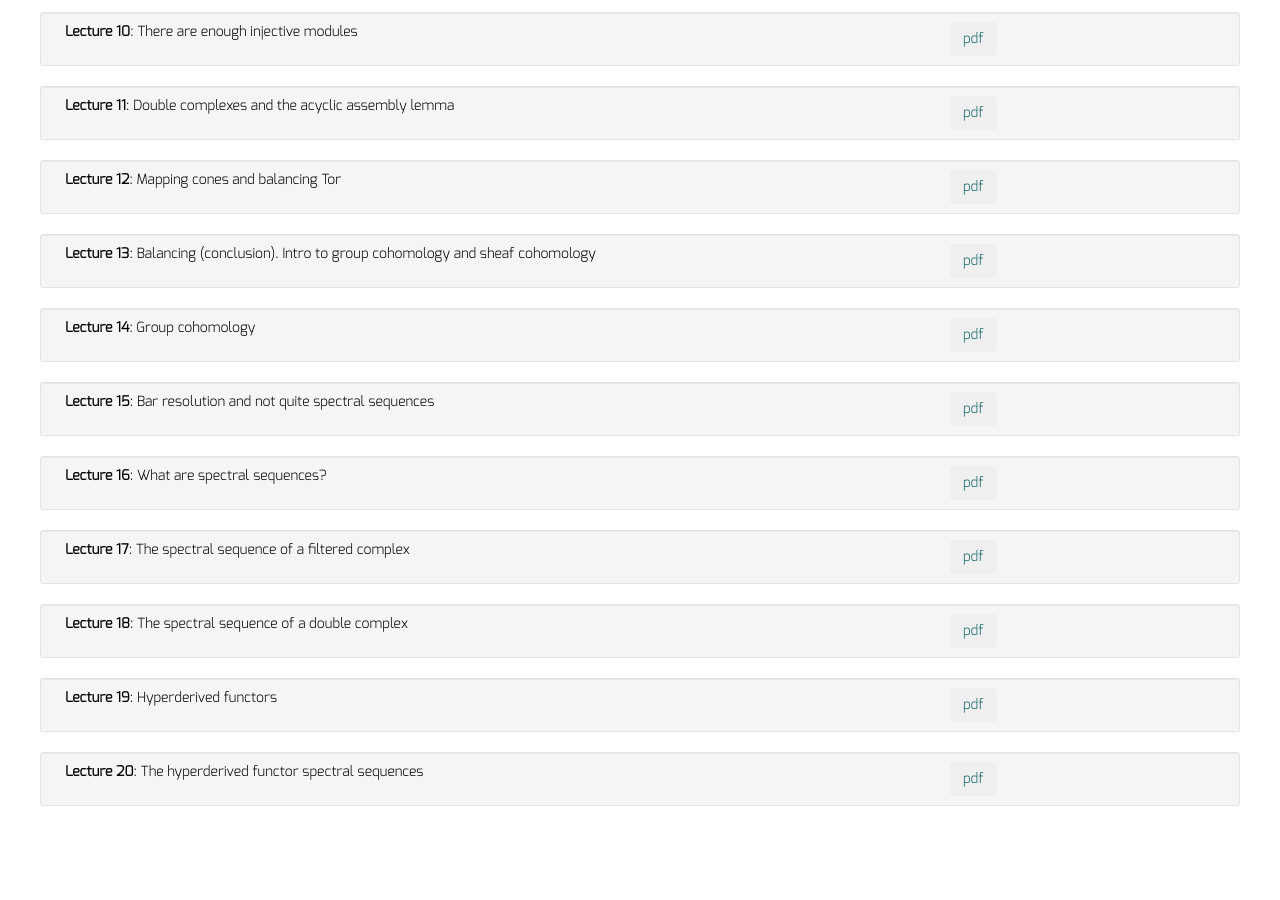
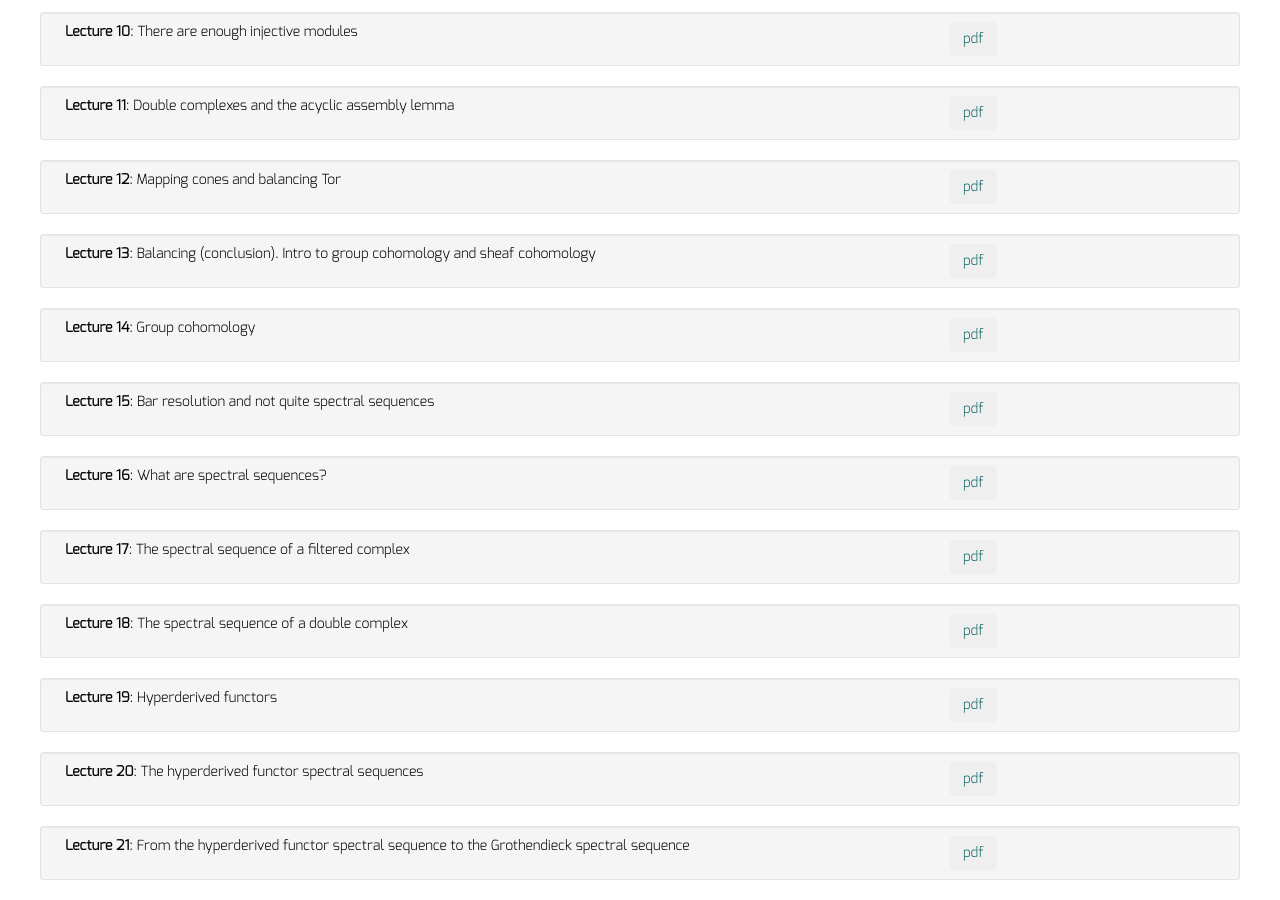
Before and after one commit to dkrashen/probability, a Jekyll site: the page built from lectures/index.html, in a window 1280 px wide and 900 px high, scrolled down 906 px. Built offline with Jekyll 4.4.1, drawn with Linux system fonts in a browser that asks for light colours; nearby versions of some CDN libraries; before the commit the page ends 1732 px from its top, so only the background shows below that.

Commit message:
add lecture 21

```diff
--- a/_data/lectures.yml
+++ b/_data/lectures.yml
@@ -77,3 +77,8 @@
 - title: "Lecture 20"
   filename: "lecture20.pdf"
   description: "The hyperderived functor spectral sequences"
+
+- title: "Lecture 21"
+  filename: "lecture21.pdf"
+  description: "From the hyperderived functor spectral sequence to the
+  Grothendieck spectral sequence"
```
Also changed, not shown: 1 other file.
